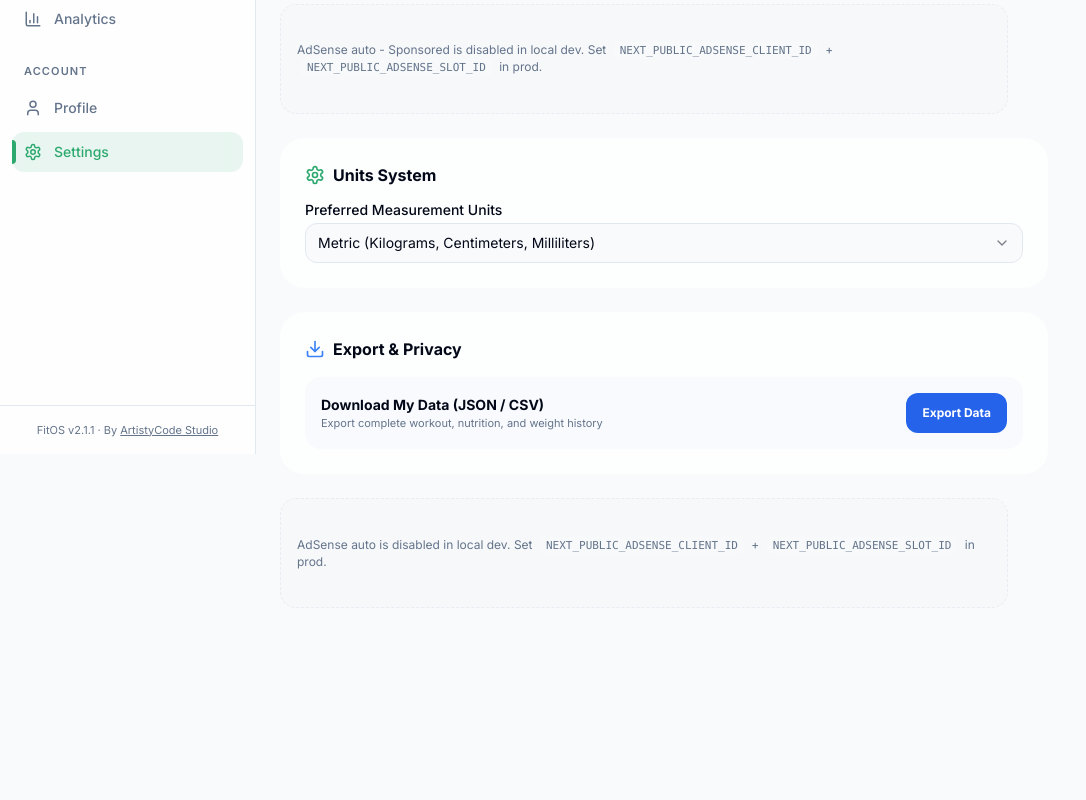
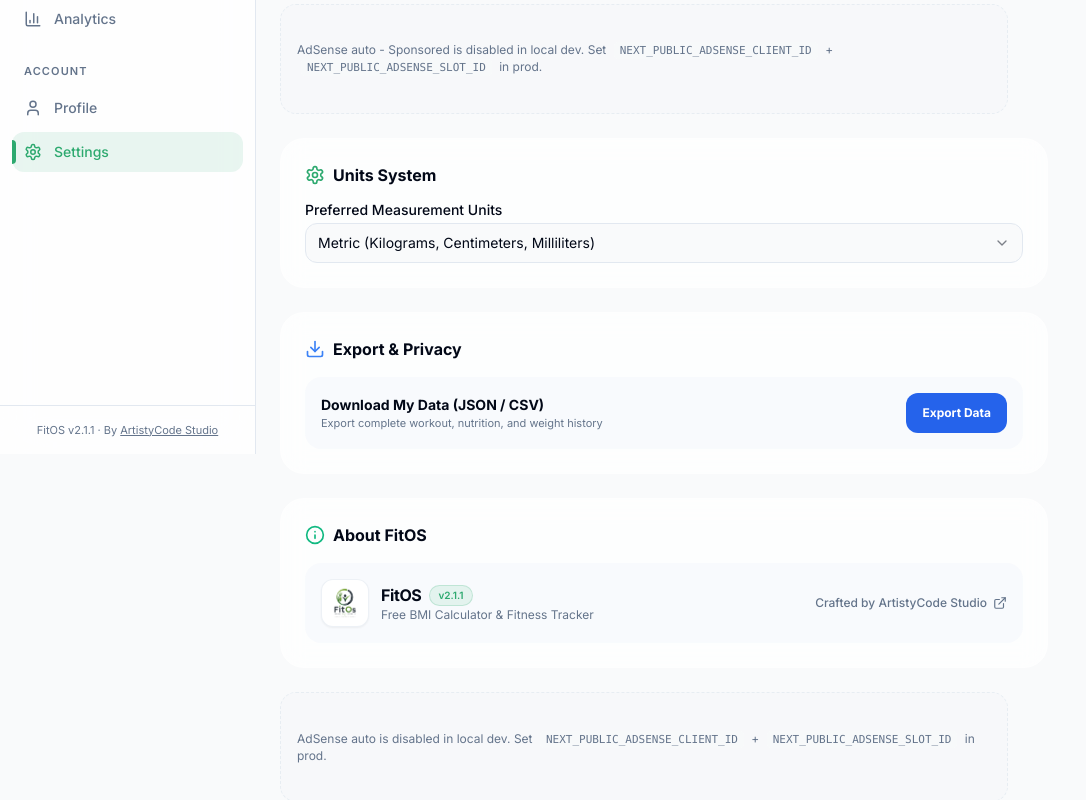
Before and after one commit to ninazmul/fit-os, a Next.js app: page /settings in a window 1280 px wide. Shown: the part 346-1146 px from the top of the page, without its empty margins (0-1086 px from the left). Before the commit the page ends 1002 px from the top, so only its background shows below. Built offline with nearby package versions, Linux system fonts and the light colour scheme; no server answers; the database is empty; sample sign-in values are in the browser's storage.

Commit message:
refactor: centralize application branding and metadata into a new constants configuration file

```diff
--- a/app/(auth)/layout.tsx
+++ b/app/(auth)/layout.tsx
@@ -24,6 +24,13 @@
   SITE_NAME,
   SITE_URL,
 } from "@/lib/seo";
+import {
+  APP_NAME,
+  APP_VERSION,
+  APP_TAGLINE,
+  APP_LOGO,
+  APP_LOGO_ALT,
+} from "@/lib/constants";
 
 export const metadata: Metadata = buildPublicPageMetadata("/sign-in");
 
@@ -289,8 +296,8 @@
           <Link href="/sign-in" className="flex min-w-0 items-center gap-3">
             <div className="relative flex h-10 w-10 shrink-0 items-center justify-center overflow-hidden rounded-xl border border-[#E1E7DD] bg-white">
               <Image
-                src="/assets/images/logo.png"
-                alt="FitOS Logo – Free BMI Calculator & Fitness Tracker"
+                src={APP_LOGO}
+                alt={APP_LOGO_ALT}
                 fill
                 className="object-contain p-0.5"
                 priority
@@ -302,14 +309,14 @@
                   className="truncate text-lg font-bold tracking-tight"
                   style={{ fontFamily: "'Space Grotesk', sans-serif" }}
                 >
-                  FitOS
+                  {APP_NAME}
                 </span>
                 <span className="rounded-full border border-primary/20 bg-primary/10 px-2 py-0.5 text-[10px] font-semibold text-primary">
-                  v2.1.1
+                  {APP_VERSION}
                 </span>
               </div>
               <p className="truncate text-[11px] font-medium text-[#6B7580]">
-                Free BMI Calculator &amp; Fitness Tracker
+                {APP_TAGLINE}
               </p>
             </div>
           </Link>
--- a/app/(root)/settings/page.tsx
+++ b/app/(root)/settings/page.tsx
@@ -10,9 +10,21 @@
   Sun,
   Laptop,
   Download,
+  Info,
+  ExternalLink,
 } from "lucide-react";
+import Image from "next/image";
 import dynamic from "next/dynamic";
 import toast from "react-hot-toast";
+import {
+  APP_NAME,
+  APP_VERSION,
+  APP_TAGLINE,
+  APP_AUTHOR,
+  APP_AUTHOR_URL,
+  APP_LOGO,
+  APP_LOGO_ALT,
+} from "@/lib/constants";
 
 const AdUnit = dynamic(() => import("@/components/shared/AdUnit"), {
   ssr: false,
@@ -24,7 +36,8 @@
   const handleExportData = () => {
     toast.success("Preparing CSV/JSON data export...");
     const dummyData = {
-      app: "FitOS",
+      app: APP_NAME,
+      version: APP_VERSION,
       exportedAt: new Date().toISOString(),
       status: "Success",
     };
@@ -133,6 +146,47 @@
         </div>
       </div>
 
+      {/* About Application */}
+      <div className="glass-card p-6 rounded-3xl border border-border/50 space-y-4">
+        <h2 className="text-base font-bold flex items-center gap-2">
+          <Info className="w-5 h-5 text-emerald-500" />
+          About {APP_NAME}
+        </h2>
+
+        <div className="flex flex-col sm:flex-row items-start sm:items-center justify-between gap-4 p-4 rounded-2xl bg-muted/40">
+          <div className="flex items-center gap-3">
+            <div className="relative flex h-12 w-12 shrink-0 items-center justify-center overflow-hidden rounded-xl border border-border/60 bg-white shadow-sm">
+              <Image
+                src={APP_LOGO}
+                alt={APP_LOGO_ALT}
+                fill
+                className="object-contain p-1"
+                priority
+              />
+            </div>
+            <div>
+              <div className="flex items-center gap-2">
+                <span className="text-base font-bold tracking-tight">{APP_NAME}</span>
+                <span className="rounded-full border border-primary/20 bg-primary/10 px-2 py-0.5 text-[10px] font-semibold text-primary">
+                  {APP_VERSION}
+                </span>
+              </div>
+              <p className="text-xs text-muted-foreground">{APP_TAGLINE}</p>
+            </div>
+          </div>
+
+          <a
+            href={APP_AUTHOR_URL}
+            target="_blank"
+            rel="noopener noreferrer"
+            className="inline-flex items-center gap-1.5 text-xs text-muted-foreground hover:text-foreground font-medium transition-colors"
+          >
+            <span>Crafted by {APP_AUTHOR}</span>
+            <ExternalLink className="w-3.5 h-3.5" />
+          </a>
+        </div>
+      </div>
+
       {/* Footer Ad */}
       <AdUnit size="auto" maxWidth="728px" />
     </div>
--- a/app/manifest.ts
+++ b/app/manifest.ts
@@ -1,11 +1,11 @@
 import type { MetadataRoute } from "next";
+import { APP_NAME, APP_TAGLINE, APP_DESCRIPTION } from "@/lib/constants";
 
 export default function manifest(): MetadataRoute.Manifest {
   return {
-    name: "FitOS - Free Fitness Tracker & Calculators",
-    short_name: "FitOS",
-    description:
-      "Free BMI, BMR, TDEE, body fat and ideal weight calculators with calorie, macro, workout, water, sleep and body measurement tracking.",
+    name: `${APP_NAME} - ${APP_TAGLINE}`,
+    short_name: APP_NAME,
+    description: APP_DESCRIPTION,
     start_url: "/sign-in",
     display: "standalone",
     orientation: "portrait-primary",
--- a/components/navigation/DesktopSidebar.tsx
+++ b/components/navigation/DesktopSidebar.tsx
@@ -14,6 +14,14 @@
   Settings,
 } from "lucide-react";
 import { motion, AnimatePresence } from "framer-motion";
+import {
+  APP_NAME,
+  APP_VERSION,
+  APP_AUTHOR,
+  APP_AUTHOR_URL,
+  APP_LOGO,
+  APP_LOGO_ALT,
+} from "@/lib/constants";
 
 export const navGroups = [
   {
@@ -53,8 +61,8 @@
       <div className="flex items-center gap-3 px-6 py-5 border-b border-border">
         <div className="relative flex h-10 w-10 items-center justify-center rounded-xl bg-white overflow-hidden shadow-sm border border-border/60">
           <Image
-            src="/assets/images/logo.png"
-            alt="FitOs Logo"
+            src={APP_LOGO}
+            alt={APP_LOGO_ALT}
             fill
             className="object-contain p-0.5 bg-white"
             priority
@@ -66,10 +74,10 @@
               className="truncate text-lg font-bold tracking-tight"
               style={{ fontFamily: "'Space Grotesk', sans-serif" }}
             >
-              FitOS
+              {APP_NAME}
             </span>
             <span className="rounded-full border border-primary/20 bg-primary/10 px-2 py-0.5 text-[10px] font-semibold text-primary">
-              v2.1.1
+              {APP_VERSION}
             </span>
           </div>
           <p className="text-[10px] text-muted-foreground font-medium uppercase tracking-wider">
@@ -132,14 +140,14 @@
       {/* Footer */}
       <div className="p-4 border-t border-border">
         <p className="text-[11px] text-muted-foreground text-center">
-          FitOS v2.1.1 &middot; By{" "}
+          {APP_NAME} {APP_VERSION} &middot; By{" "}
           <a
-            href="https://www.artistycode.studio/"
+            href={APP_AUTHOR_URL}
             target="_blank"
             rel="noopener noreferrer"
             className="underline hover:text-foreground transition-colors"
           >
-            ArtistyCode Studio
+            {APP_AUTHOR}
           </a>
         </p>
       </div>
--- a/components/navigation/TopNavbar.tsx
+++ b/components/navigation/TopNavbar.tsx
@@ -9,6 +9,12 @@
 import { useState } from "react";
 import { Button } from "@/components/ui/button";
 import NavigationSheet from "@/components/navigation/NavigationSheet";
+import {
+  APP_NAME,
+  APP_VERSION,
+  APP_LOGO,
+  APP_LOGO_ALT,
+} from "@/lib/constants";
 
 export default function TopNavbar() {
   const router = useRouter();
@@ -46,8 +52,8 @@
           >
             <div className="relative h-8 w-8 overflow-hidden rounded-lg border border-border/60 bg-white shadow-sm">
               <Image
-                src="/assets/images/logo.png"
-                alt="FitOs Logo"
+                src={APP_LOGO}
+                alt={APP_LOGO_ALT}
                 fill
                 className="bg-white object-contain p-0.5"
                 priority
@@ -58,10 +64,10 @@
                 className="truncate text-lg font-bold tracking-tight"
                 style={{ fontFamily: "'Space Grotesk', sans-serif" }}
               >
-                FitOS
+                {APP_NAME}
               </span>
               <span className="rounded-full border border-primary/20 bg-primary/10 px-2 py-0.5 text-[10px] font-semibold text-primary">
-                v2.1.1
+                {APP_VERSION}
               </span>
             </div>
           </button>
--- /dev/null
+++ b/lib/constants.ts
@@ -0,0 +1,48 @@
+/**
+ * Application Branding, Versioning & Global Constants
+ * Update values here to reflect across the entire FitOS application.
+ */
+
+export const APP_CONFIG = {
+  name: "FitOS",
+  version: "v2.1.1",
+  versionRaw: "2.1.1",
+  tagline: "Free BMI Calculator & Fitness Tracker",
+  subTagline: "Personal Fitness & Nutrition Tracker",
+  description:
+    "FitOS is a free fitness tracker with BMI, BMR, TDEE, body fat and ideal weight calculators, calorie counter, workout tracker and Bangladeshi food nutrition database.",
+  author: {
+    name: "ArtistyCode Studio",
+    url: "https://www.artistycode.studio/",
+  },
+  links: {
+    siteUrl: process.env.NEXT_PUBLIC_SITE_URL || "https://fitos.artistycode.studio",
+    authorUrl: "https://www.artistycode.studio/",
+    github: "https://github.com/ninazmul/fit-os",
+  },
+  assets: {
+    logo: "/assets/images/logo.png",
+    logoAlt: "FitOS Logo – Free BMI Calculator & Fitness Tracker",
+    favicon192: "/assets/icons/icon-192.png",
+    favicon512: "/assets/icons/icon-512.png",
+    appleTouchIcon: "/assets/icons/apple-touch-icon.png",
+  },
+  brandPills: {
+    badge: "v2.1.1",
+    bdBadge: "BD",
+    customBadge: "Custom",
+  },
+} as const;
+
+// Convenient direct exports
+export const APP_NAME = APP_CONFIG.name;
+export const APP_VERSION = APP_CONFIG.version;
+export const APP_VERSION_RAW = APP_CONFIG.versionRaw;
+export const APP_TAGLINE = APP_CONFIG.tagline;
+export const APP_SUBTAGLINE = APP_CONFIG.subTagline;
+export const APP_DESCRIPTION = APP_CONFIG.description;
+export const APP_AUTHOR = APP_CONFIG.author.name;
+export const APP_AUTHOR_URL = APP_CONFIG.author.url;
+export const APP_SITE_URL = APP_CONFIG.links.siteUrl;
+export const APP_LOGO = APP_CONFIG.assets.logo;
+export const APP_LOGO_ALT = APP_CONFIG.assets.logoAlt;
--- a/lib/seo.ts
+++ b/lib/seo.ts
@@ -1,10 +1,11 @@
 import type { Metadata } from "next";
+import { APP_NAME, APP_SITE_URL } from "@/lib/constants";
 
 export const SITE_URL = (
-  process.env.NEXT_PUBLIC_SITE_URL || "https://fit-os.vercel.app"
+  APP_SITE_URL || "https://fitos.artistycode.studio"
 ).replace(/\/$/, "");
 
-export const SITE_NAME = "FitOS";
+export const SITE_NAME = APP_NAME;
 
 export const SEO_KEYWORDS = [
   "FitOS",
```
Also changed, not shown: app/layout.tsx (+23 -16 lines), components/navigation/NavigationSheet.tsx (+15 -7 lines), public/sw.js.
